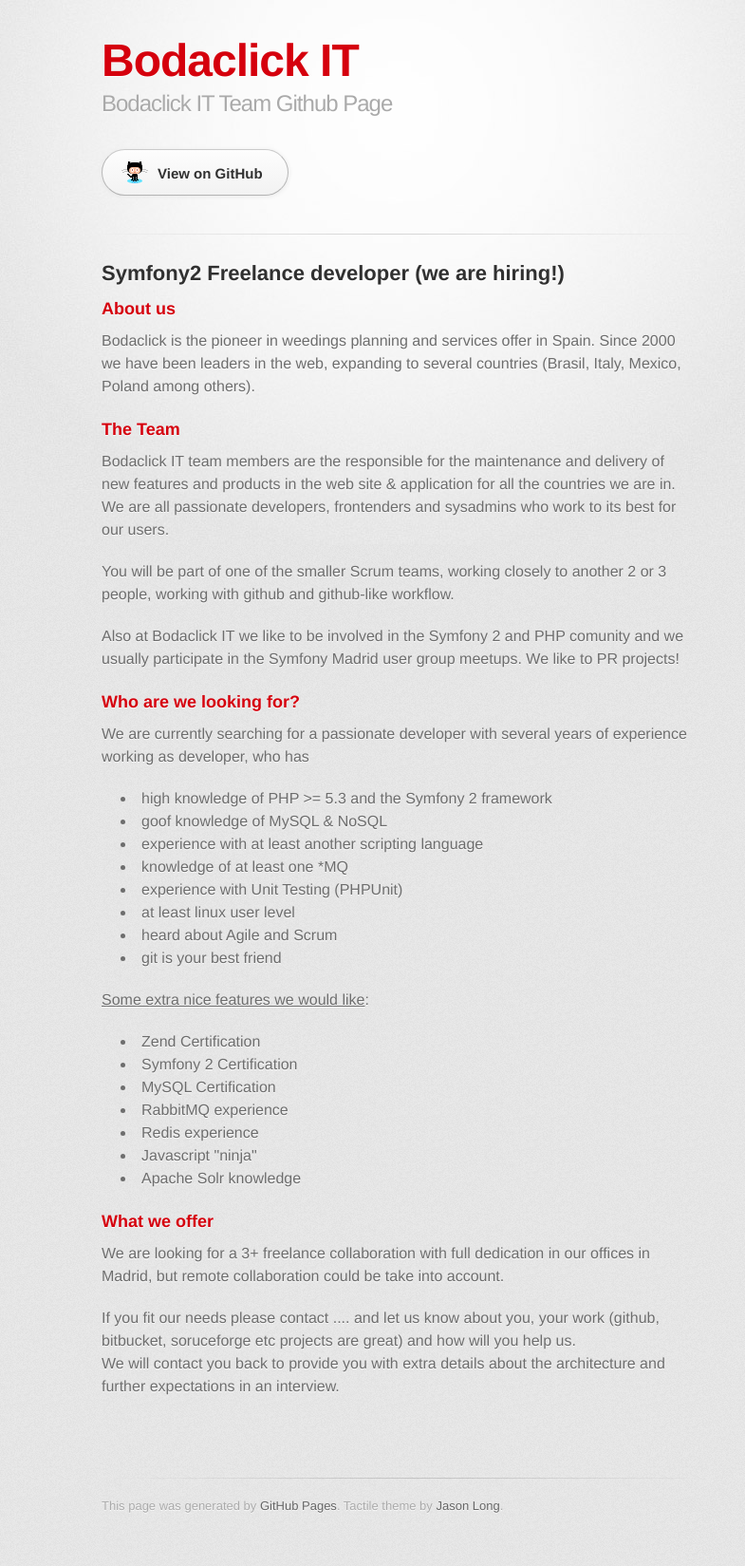
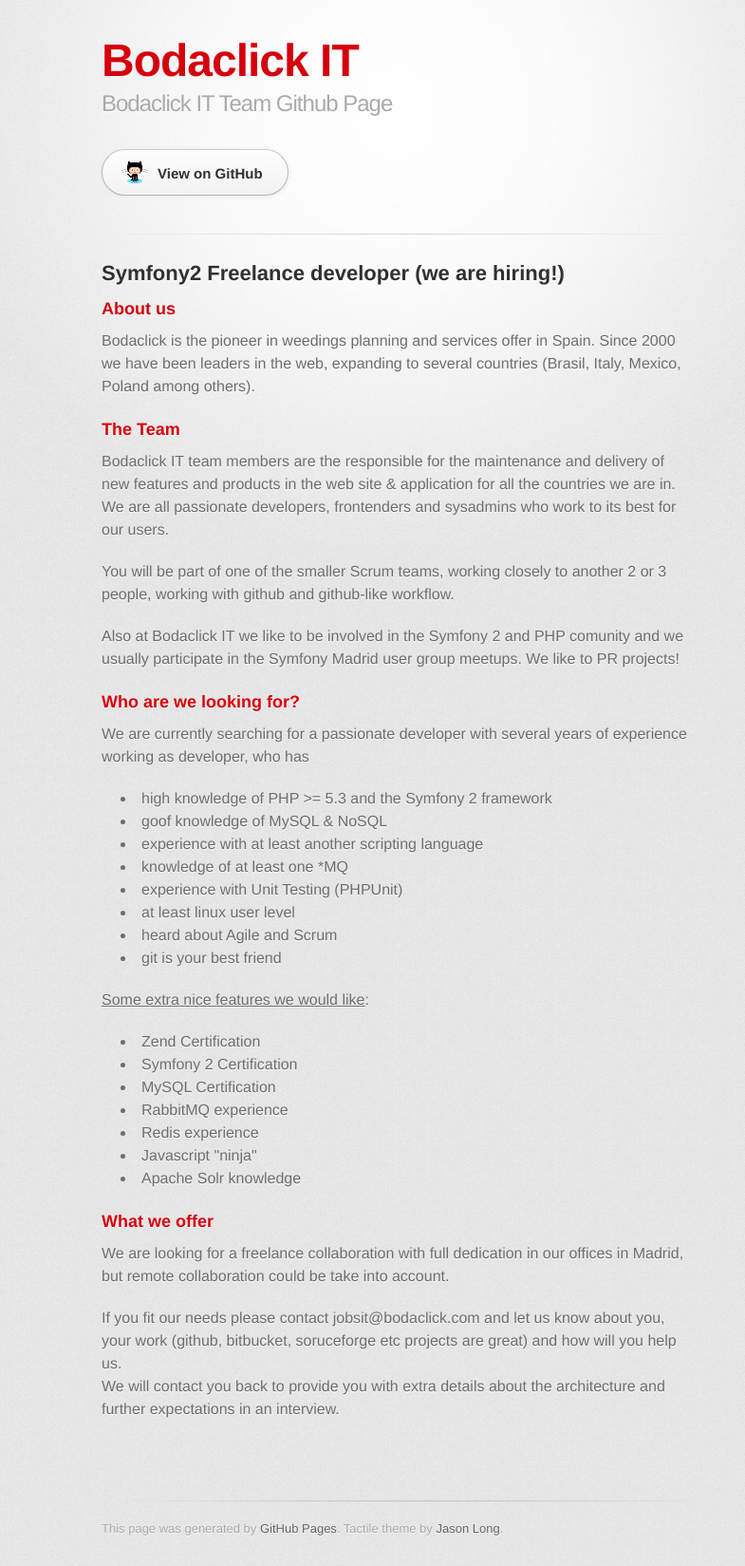
Before and after one commit to Bodaclick/bodaclick.github.com, a Jekyll site: the page built from _posts/2012-01-09-Symfony2-freelance-developer.html, in a window 1280 px wide. Shown: the whole page at 95% size, without its empty margins (223-1008 px from the left). Built offline with Jekyll 4.4.1, drawn with Linux system fonts in a browser that asks for light colours; some web fonts are replaced; Markdown is read by kramdown in place of the engine named in the settings; before the commit the page ends 1625 px from its top, so only the background shows below that.

Commit message:
Contact info

```diff
--- a/_posts/2012-01-09-Symfony2-freelance-developer.html
+++ b/_posts/2012-01-09-Symfony2-freelance-developer.html
@@ -18,9 +18,9 @@
   (PHPUnit)</li><li>at least linux user level</li><li>heard about Agile and Scrum</li><li>git is your best
   friend</li></ul><p><u>Some extra nice features we would like</u>:</p><ul><li>Zend Certification</li><li>Symfony 2
   Certification</li><li>MySQL Certification</li><li>RabbitMQ experience</li><li>Redis experience</li><li>Javascript
-  &quot;ninja&quot;</li><li>Apache Solr knowledge</li></ul><h3>What we offer</h3><p>We are looking for a 3+ freelance
+  &quot;ninja&quot;</li><li>Apache Solr knowledge</li></ul><h3>What we offer</h3><p>We are looking for a freelance
 collaboration with full dedication in our offices in Madrid, but remote collaboration could be take into
-account.</p><p>If you fit our needs please contact .... and let us know about you, your work (github, bitbucket,
+account.</p><p>If you fit our needs please contact jobsit@bodaclick.com and let us know about you, your work (github, bitbucket,
 soruceforge etc projects are great) and how will you help us. <br />We will contact you back to provide you with extra
 details about the architecture and further expectations in an interview.</p>
 <p>&nbsp;</p>
```
